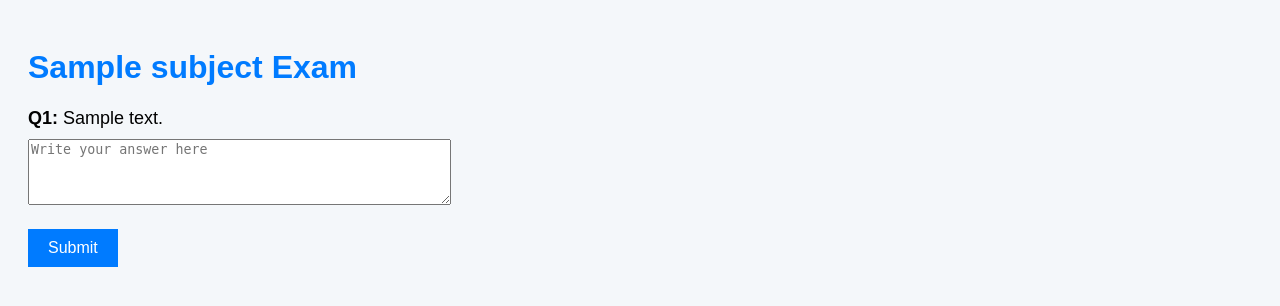
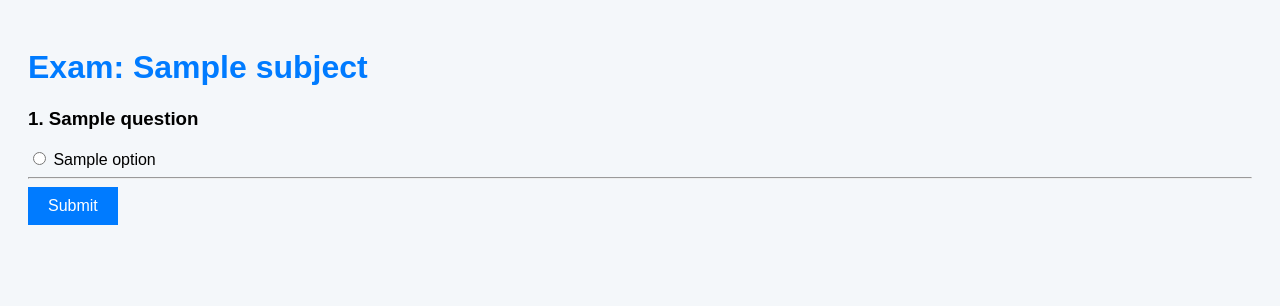
Before and after one commit to vivek5130/Exam-Automation-Cell, a Flask app: template templates/exam.html in a window 1280 px wide. Shown: the top 306 px of the page. Run offline with Flask 3, Linux system fonts and the light colour scheme; the template is opened without the code that fills it: most values are stand-ins (such as "Sample title", 1, 10 or a date in 2020); some libraries are stand-ins or nearby versions.

Commit message:
modified question generation

```diff
--- a/app.py
+++ b/app.py
@@ -29,6 +29,8 @@ mysql = MySQL(app)
 # Routes
 @app.route('/')
 def home():
+    if session['loggedin'] == True:
+        return redirect(url_for('dashboard'))
     return redirect(url_for('login'))
 
 @app.route('/login', methods =['GET', 'POST'])
@@ -96,25 +98,108 @@ genai.configure(api_key= os.getenv('API_KEY'))
 model = genai.GenerativeModel("gemini-1.5-flash")
 # response = model.generate_content("generate upto 10 questions on maths with options")
 # print(response.text)
-
+# Simulate fetching the correct answers from Gemini
+def get_correct_answer_from_gemini(question_index):
+    correct_answers = {
+        1: "A",  # Correct answer for question 1 is A (Paris)
+        2: "C",  # Correct answer for question 2 is C (Jupiter)
+    }
+    return correct_answers.get(question_index, None)
 
 @app.route('/exam/<subject>', methods=['GET', 'POST'])
 def exam(subject):
     if request.method == 'GET':
-        prompt = f"Generate 5 exam questions on the topic of {subject}."
+        prompt = f"Generate 5 exam questions on the topic of {subject} with 4 options with no answer key at bottom, generate question in format of ordered numbering followed by ) and option in new line"
         response = model.generate_content(prompt)
 
         # Extract and structure the questions
         if response and response.text:
+            print("Response")
             print(response)
-            questions = [q.strip() for q in response.text.split('\n') if q.strip()]
+            raw_lines = [q.strip() for q in response.text.split('\n') if q.strip()]
+            questions = []
+            current_question = {}
+            # Parse AI response into structured format
+            question_pattern = re.compile(r'^\d+\)')
+            for line in raw_lines:
+                if question_pattern.match(line):  # It's a question
+                    if current_question:
+                        questions.append(current_question)  # Save the previous question
+                    current_question = {"question": line.strip("* "), "options": []}
+                elif line.startswith(('a)', 'b)', 'c)', 'd)')):  # It's an option
+                    if current_question:
+                        current_question["options"].append(line.strip())
+            if current_question:
+                questions.append(current_question)  # Append the last question
         else:
             questions = []  # Handle API failure gracefully
 
+        print("Structured Questions:", questions)
         return render_template('exam.html', subject=subject, questions=questions)
+
+
+    if request.method == 'POST':
+        score = 4
+        total_questions = 5
+
+        # Loop through the submitted answers
+        # for i in range(1, total_questions + 1):
+        #     selected_option = request.form.get(f'q{i}')
+
+        #     # Fetch the correct answer from Gemini
+        #     correct_option = get_correct_answer_from_gemini(i)
+
+        #     # Compare the selected answer with the correct answer
+        #     if selected_option == correct_option:
+        #         score += 1
+
+        return render_template('results.html', subject= subject, score = score, total = total_questions)
+
+    # return render_template('exam.html', subject=subject, questions=questions)
 
     # POST logic (e.g., handle form submission for answers)
     return redirect(url_for('dashboard'))  # Temporary redirect after POST
+
+
+
+
+
+# @app.route('/exam/<subject>/evaluate', methods=['POST'])
+# def evaluate_exam(subject):
+#     # Retrieve submitted answers from the form
+#     submitted_answers = request.form  # ImmutableMultiDict containing user's answers
+#     print("submitted answer")
+#     print(submitted_answers)
+#     # Generate correct answers using the model
+#     prompt = f"Provide the correct answers (a, b, c, or d) for the following questions on the topic {subject}:\n"
+#     for idx, question in enumerate(submitted_answers.keys(), start=1):
+#         prompt += f"{idx}. {question}\n"
+
+#     response = model.generate_content(prompt)
+
+#     if response and response.text:
+#         # Parse the model's response to extract correct answers
+#         correct_answers = [line.split(': ')[1].strip() for line in response.text.split('\n') if line.strip()]
+#     else:
+#         correct_answers = []  # Handle API failure gracefully
+
+#     # Compare user answers with correct answers
+#     score = 0
+#     results = []
+#     for idx, (key, value) in enumerate(submitted_answers.items(), start=0):
+#         is_correct = (value == correct_answers[idx])
+#         score += 1 if is_correct else 0
+#         results.append({
+#             "question": key,
+#             "selected": value,
+#             "correct": correct_answers[idx],
+#             "is_correct": is_correct
+#         })
+
+#     # Return the score and detailed results
+#     return render_template('results.html', subject=subject, score=score, total=len(correct_answers), results=results)
+
+
 
 # @app.route('/result')
 # def result():
--- a/templates/exam.html
+++ b/templates/exam.html
@@ -43,7 +43,7 @@
         }
     </style>
 </head>
-<body>
+<!-- <body>
     <h1>{{ subject }} Exam</h1>
     <form method="POST">
         {% for question in questions %}
@@ -64,5 +64,31 @@
         {% endfor %}
         <button type="submit">Submit</button>
     </form>
+</body> -->
+
+<body>
+    <h1>Exam: {{ subject }}</h1>
+
+    {% if questions %}
+        <form action="/exam/{{ subject }}" method="POST">
+            {% for q in questions %}
+                <div>
+                    <h3>{{ loop.index }}. {{ q.question }}</h3>
+                    {% set outer_index = loop.index %}
+                    {% for option in q.options %}
+                        <label>
+                            <input type="radio" name="q{{ outer_index }}" value="{{ option.split(')')[0] }}" required>
+                            {{ option }}
+                        </label><br>
+                    {% endfor %}
+                </div>
+                <hr>
+            {% endfor %}
+            <button type="submit">Submit</button>
+        </form>
+    {% else %}
+        <p>No questions available. Please try again later.</p>
+    {% endif %}
 </body>
+
 </html>
```
Also changed, not shown: templates/results.html (+14 -0 lines).
